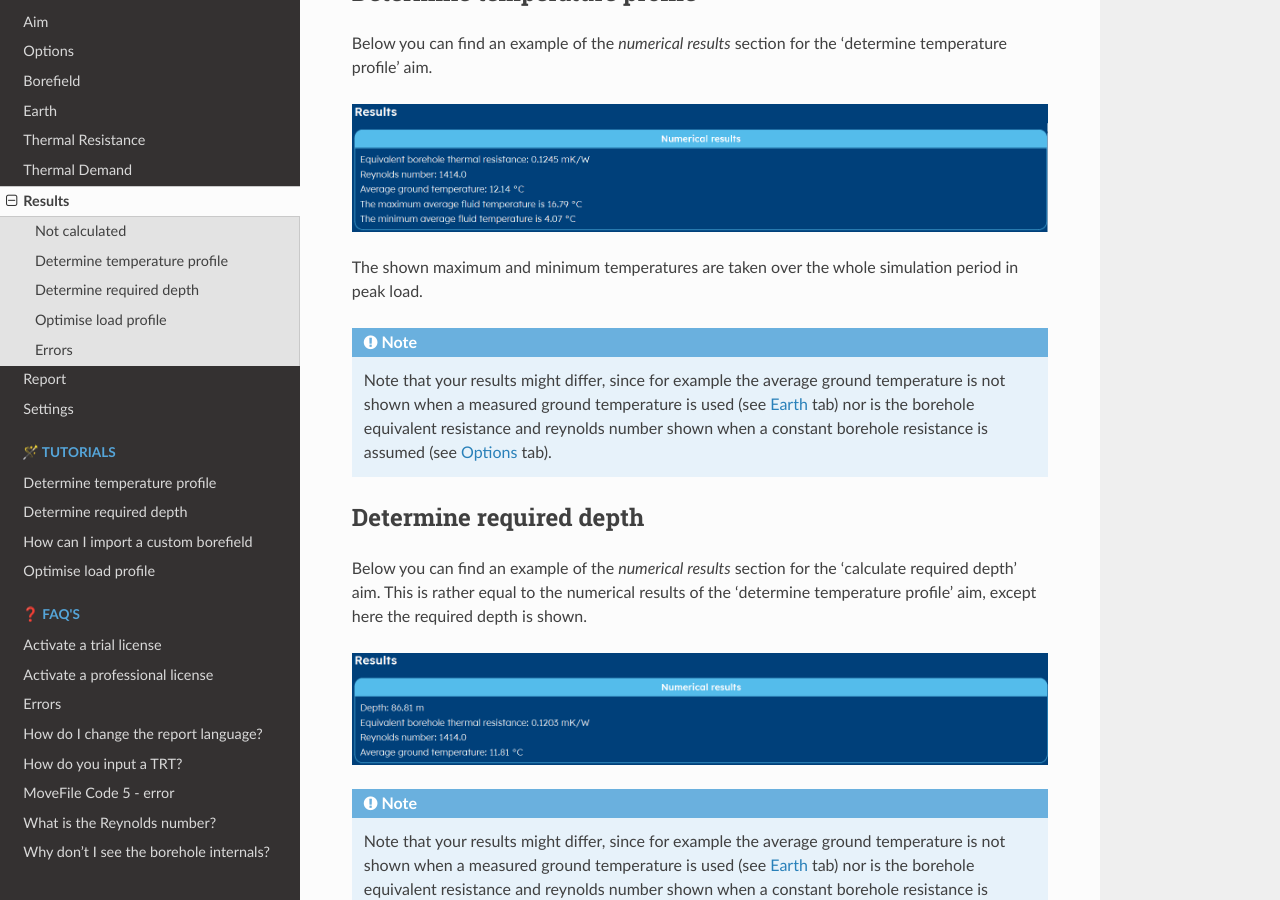
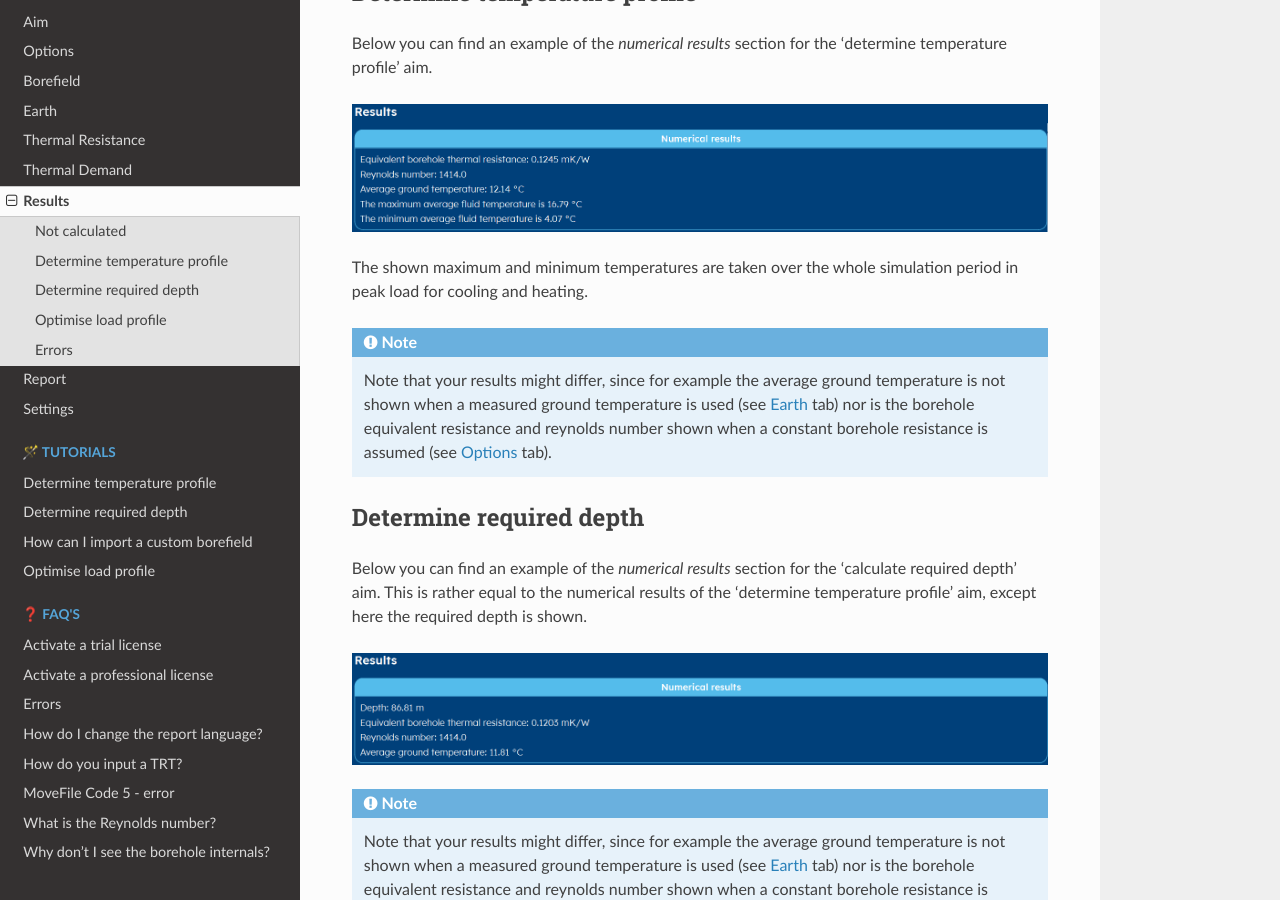
Before and after one commit to novakgeoenergie/GHEToolManual, a Sphinx documentation site: the page built from docs/sources/tabs/results.rst, in a window 1280 px wide and 900 px high, scrolled down 521 px. Built offline with Sphinx 7.4.7 and the Read the Docs theme 2.0.0, drawn with Linux system fonts in a browser that asks for light colours; pages that are not in the unit, such as notebooks, are missing from menus.

```diff
--- a/docs/sources/tabs/results.rst
+++ b/docs/sources/tabs/results.rst
@@ -21,7 +21,9 @@
 .. image:: Figures/numerical_results_temp_profile.png
   :alt: Numerical results for the temperature profile
 
-The shown maximum and minimum temperatures are taken over the whole simulation period in peak load.
+The shown maximum and minimum temperatures are taken over the whole simulation period in peak load for cooling and heating.
+
+
 
 .. note::
     Note that your results might differ, since for example the average ground temperature is not shown when a measured
```
Also changed, not shown: docs/sources/FAQ's/errors.rst (+14 -0 lines), docs/sources/FAQ's/Figures/error_fluid.png (added).
